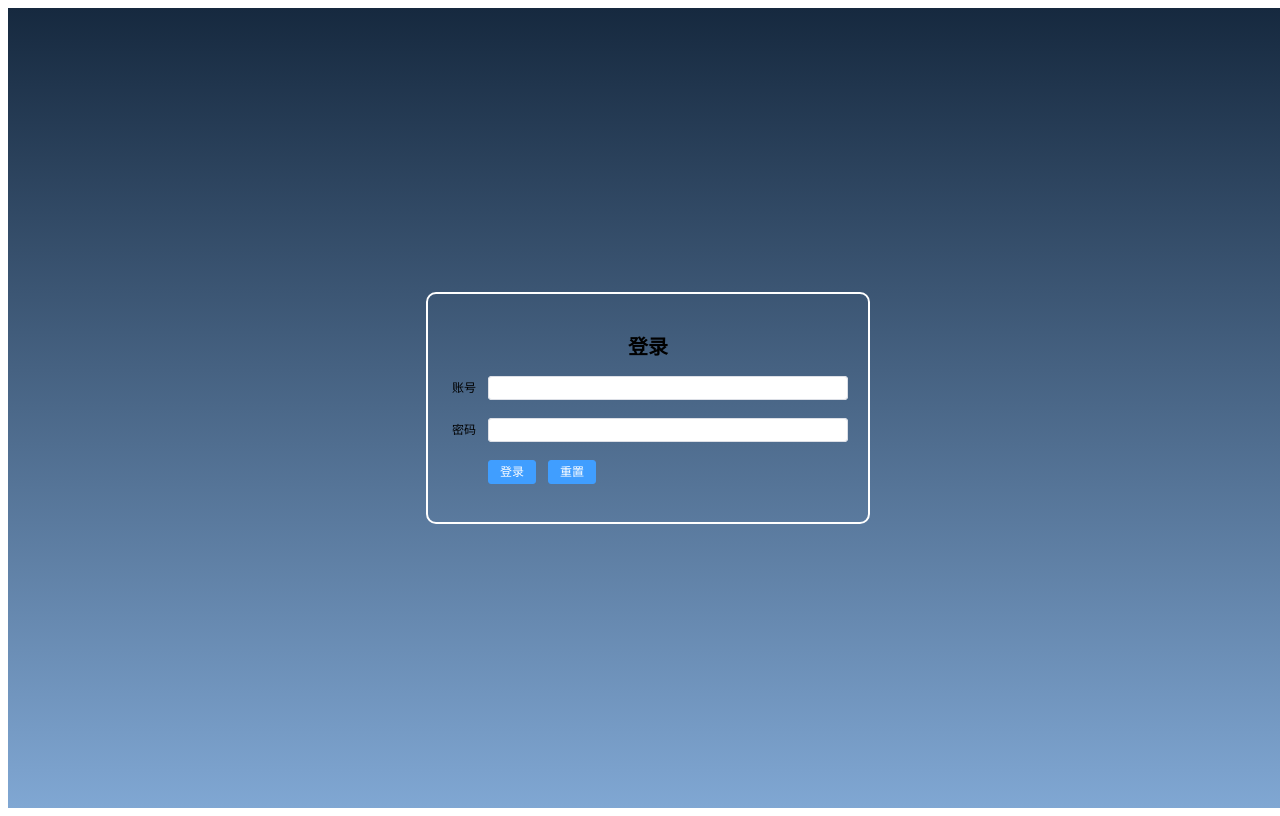
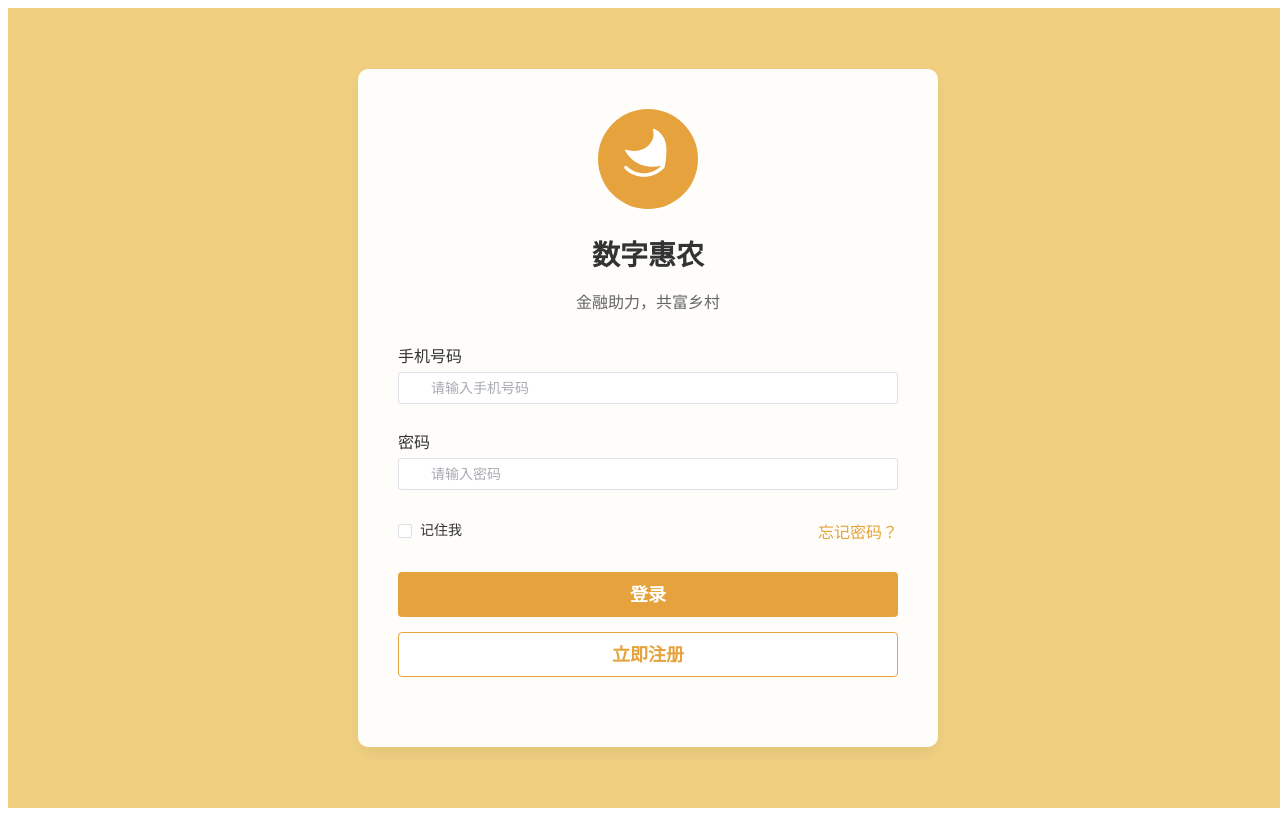
Before and after one commit to lixiaoxiao-666/HuinongFinancial, a Vue app in the folder frontend/huinongfinancial/: page / in a window 1280 px wide. Built offline with nearby package versions, Linux system fonts and the light colour scheme; the HTML template or start-up script is replaced by a standard one.

Commit message:
重构登录页面：将用户名字段更改为手机号码，添加记住我功能，优化样式和布局，增强用户体验。

```diff
--- a/frontend/huinongfinancial/src/views/LoginPage.vue
+++ b/frontend/huinongfinancial/src/views/LoginPage.vue
@@ -3,26 +3,30 @@
 import { reactive, ref } from 'vue'
 // 导入 element-plus 表单实例和表单规则类型
 import type { FormInstance, FormRules } from 'element-plus'
+import { useUserStore } from '../stores/user'
+import { useRouter } from 'vue-router'
 
 // 定义ref对象表单实例
 const FormRef = ref<FormInstance>()
+const router = useRouter()
+const userStore = useUserStore()
 
 // 定义表单数据
 const FormData = reactive({
-  username: '',
+  phone: '',
   password: '',
+  remember: false
 })
 
 // 定义表单验证
-const validateUsername = (rule: any, value: any, callback: any) => {
+const validatePhone = (rule: any, value: any, callback: any) => {
   if (value === '') {
-    callback(new Error('请输入账号'))
+    callback(new Error('请输入手机号码'))
   } else {
     callback()
   }
 }
 
-// 定义表单验证
 const validatePassword = (rule: any, value: any, callback: any) => {
   if (value === '') {
     callback(new Error('请输入密码'))
@@ -33,8 +37,8 @@ const validatePassword = (rule: any, value: any, callback: any) => {
 
 // 定义表单规则
 const rules = reactive<FormRules<typeof FormData>>({
-    username: [{ validator: validateUsername, trigger: 'blur' }],
-    password: [{ validator: validatePassword, trigger: 'blur' }],
+    phone: [{ validator: validatePhone, trigger: 'blur' }],
+    password: [{ validator: validatePassword, trigger: 'blur' }]
 })
 
 // 定义表单提交
@@ -43,84 +47,222 @@ const submitForm = (formEl: FormInstance | undefined) => {
   formEl.validate((valid) => {
     if (valid) {
       console.log('submit!')
+      // 这里应该添加登录逻辑
+      // 模拟登录成功
+      userStore.setToken('mock-token')
+      router.push('/')
     } else {
       console.log('error submit!')
     }
   })
 }
 
-// 定义表单重置
-const resetForm = (formEl: FormInstance | undefined) => {
-  if (!formEl) return
-  formEl.resetFields()
+// 忘记密码
+const forgotPassword = () => {
+  console.log('忘记密码')
+}
+
+// 立即注册
+const register = () => {
+  console.log('立即注册')
 }
 </script>
 
 <template>
-  <div class="login">
-    <div class="box">
-        <h2 class="title">登录</h2>
-      <el-form
-        size="small"
-        ref="FormRef"
-        style="max-width: 600px"
-        :model="FormData"
-        :rules="rules"
-        label-width="40px"
-    >
-        <el-form-item label="账号" prop="username">
-        <el-input v-model="FormData.username" type="password" autocomplete="off" />
-        </el-form-item>
-        <el-form-item label="密码" prop="password">
+  <div class="login-container">
+    <div class="login-box">
+      <div class="logo">
+        <img src="../assets/images/leaf-icon.svg" alt="数字惠农" />
+      </div>
+
+      <h1 class="system-title">数字惠农</h1>
+      <p class="system-subtitle">金融助力，共富乡村</p>
+
+      <div class="form-container">
+        <div class="form-item">
+          <div class="form-label">手机号码</div>
+          <div class="input-wrapper">
+            <el-input
+              v-model="FormData.phone"
+              placeholder="请输入手机号码"
+              prefix-icon="el-icon-phone"
+            />
+          </div>
+        </div>
+
+        <div class="form-item">
+          <div class="form-label">密码</div>
+          <div class="input-wrapper">
             <el-input
               v-model="FormData.password"
               type="password"
-            autocomplete="off"
+              placeholder="请输入密码"
+              prefix-icon="el-icon-lock"
             />
-        </el-form-item>
-        <el-form-item>
-        <el-button type="primary" @click="submitForm(FormRef)">
+          </div>
+        </div>
+
+        <div class="remember-forgot">
+          <div class="remember">
+            <el-checkbox v-model="FormData.remember">记住我</el-checkbox>
+          </div>
+          <div class="forgot">
+            <a @click="forgotPassword" class="forgot-link">忘记密码？</a>
+          </div>
+        </div>
+
+        <div class="submit-btn">
+          <el-button type="primary" @click="submitForm(FormRef)" class="login-button">
             登录
           </el-button>
-        <el-button type="primary" @click="resetForm(FormRef)">
-            重置
+        </div>
+
+        <div class="register-btn">
+          <el-button @click="register" class="register-button">
+            立即注册
           </el-button>
-        </el-form-item>
-      </el-form>
+        </div>
+      </div>
     </div>
   </div>
 </template>
 
 <style scoped>
-.login {
+
+
+/* 登录页面 */
+.login-container {
   width: 100vw;
   height: 100vh;
-  /* 设置 flex 布局 */
+  /* 居中 */
   display: flex;
-  /* 设置水平居中 */
+  /* 水平居中 */
   justify-content: center;
-  /* 设置垂直居中 */
+  /* 垂直居中 */
   align-items: center;
-  /* 设置背景颜色 */
-  background: linear-gradient(to bottom, #16293f, rgb(128, 167, 211));
+  /* 背景 */
+  background: #f0d080;
+  /* 背景图片 */
+  background-image: url('../assets/images/background.png');
+  /* 背景图片大小 */
+  background-size: cover;
+  /* 背景图片位置 */
+  background-position: center;
 }
-.box {
-  width: 400px;
-  /* 设置边框 */
-  border: 2px solid #fff;
-  /* 设置圆角 */
+
+.login-box {
+  /* 宽度 */
+  width: 500px;
+  /* 背景颜色 */
+  background-color: rgba(255, 255, 255, 0.95);
+  /* 圆角 */
   border-radius: 10px;
-  /* 设置内边距 */
-  padding: 20px;
-  /* ::deep 修改 element-plus 原始的 css 样式 */
-  ::v-deep(.el-form-item__label) {
-    color: #000000;
+  /* 内边距 */
+  padding: 40px;
+  /* 文本居中 */
+  text-align: center;
+  /* 阴影 */
+  box-shadow: 0 8px 16px rgba(0, 0, 0, 0.05);
 }
+
+.logo {
+  /* 下边距 */
+  margin-bottom: 20px;
 }
-.title {
-  /* 设置水平居中 */
-  text-align: center;
-  /* 设置字体大小 */
-  font-size: 20px;
+
+.logo img {
+  /* 宽度 */
+  width: 80px;
+  /* 高度 */
+  height: 80px;
+  /* 背景颜色 */
+  background-color: #e6a23c;
+  /* 圆角 */
+  border-radius: 50%;
+  /* 内边距 */
+  padding: 10px;
+}
+
+.system-title {
+  /* 颜色 */
+  color: #333;
+  /* 字体大小 */
+  font-size: 28px;
+  /* 下边距 */
+  margin-bottom: 10px;
+}
+
+.system-subtitle {
+  color: #666;
+  font-size: 16px;
+  margin-bottom: 30px;
+}
+
+.form-container {
+  margin: 30px 0;
+}
+
+.form-item {
+  margin-bottom: 25px;
+  text-align: left;
+}
+
+.form-label {
+  color: #333;
+  font-size: 16px;
+  margin-bottom: 5px;
+}
+
+.input-wrapper {
+  width: 100%;
+}
+
+.remember-forgot {
+  display: flex;
+  justify-content: space-between;
+  align-items: center;
+  margin-bottom: 25px;
+}
+
+.remember :deep(.el-checkbox__label) {
+  color: #333;
+}
+
+.forgot-link {
+  color: #e6a23c;
+  cursor: pointer;
+  text-decoration: none;
+}
+
+.login-button {
+  width: 100%;
+  height: 45px;
+  background-color: #e6a23c;
+  color: white;
+  border: none;
+  border-radius: 4px;
+  font-size: 18px;
+  font-weight: bold;
+}
+
+.login-button:hover {
+  background-color: #d39531;
+  border: none;
+}
+
+.register-button {
+  width: 100%;
+  height: 45px;
+  background-color: white;
+  color: #e6a23c;
+  border: 1px solid #e6a23c;
+  border-radius: 4px;
+  font-size: 18px;
+  font-weight: bold;
+  margin-top: 15px;
+}
+
+.register-button:hover {
+  background-color: #fdf6ec;
 }
 </style>
```
Also changed, not shown: frontend/huinongfinancial/src/assets/images/background.png (added), frontend/huinongfinancial/src/assets/images/leaf-icon.svg (added). Lines whose indentation alone changed are shown as unchanged.
